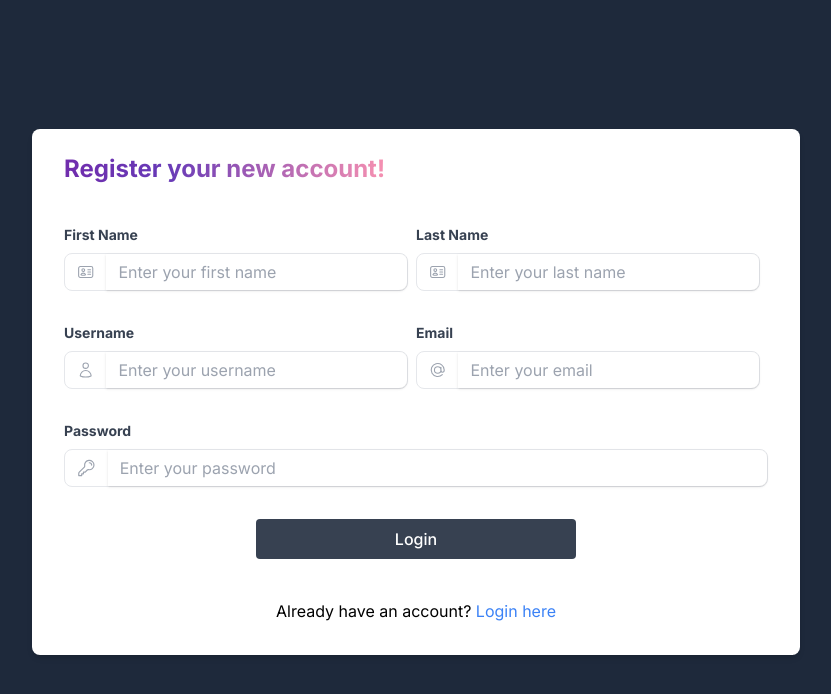
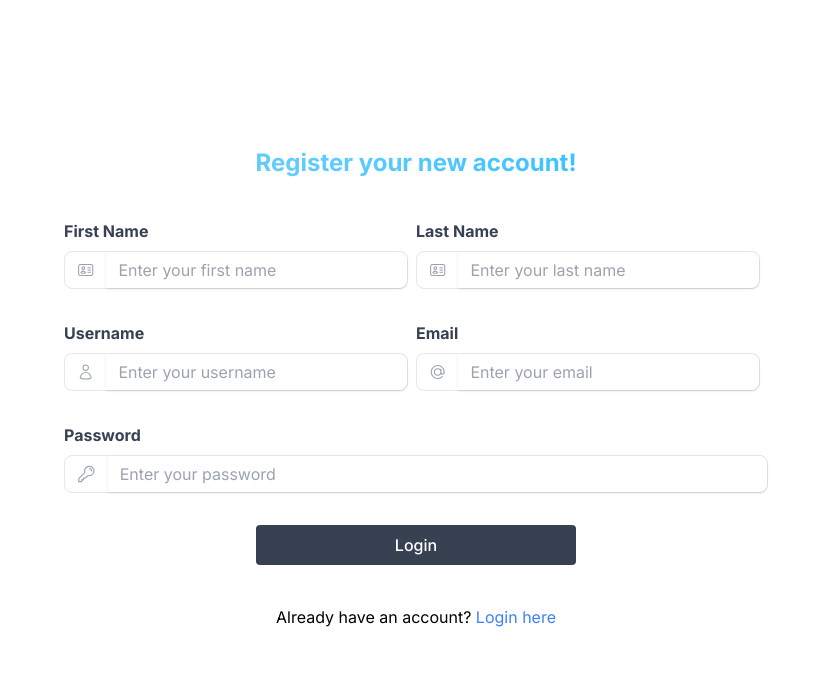
Before and after one commit to Kubat555/Next-Manager, a Next.js app: page /auth/register in a window 1280 px wide. Shown: the top 694 px of the page, without its empty margins (224-1055 px from the left). Built offline with nearby package versions, Linux system fonts and the light colour scheme.

Commit message:
also some style changes

```diff
--- a/app/auth/login/page.tsx
+++ b/app/auth/login/page.tsx
@@ -5,8 +5,8 @@ import LoginForm from '@components/loginForm';
 export default function LoginPage() {
 
   return (
-    <main className="flex items-center justify-center min-h-screen bg-slate-800">
-      <div className="relative mx-auto flex w-full max-w-[400px] flex-col space-y-2.5 p-4 z-30">
+    <main className="flex items-center justify-center min-h-screen">
+      <div className="relative mx-auto flex w-full max-w-[400px] flex-col z-30">
         <LoginForm />
       </div>
     </main>
--- a/app/auth/register/page.tsx
+++ b/app/auth/register/page.tsx
@@ -41,12 +41,12 @@ const RegisterPage: React.FC = () => {
     };
 
     return (
-        <div className="flex justify-center items-center h-screen  bg-slate-800">
-            <form className="bg-white shadow-md rounded-lg px-8 pt-6 pb-8 mb-4 w-full max-w-screen-md" onSubmit={handleSubmit}>
-                <h1 className="text-2xl font-bold mb-10 text-center magic-animated">Register your new account!</h1>
-                <div className="mb-4 md:flex md:justify-between">
+        <div className="flex justify-center items-center h-screen ">
+            <form className=" px-8 pt-6 pb-8 mb-4 w-full max-w-screen-md" onSubmit={handleSubmit}>
+                <h1 className="text-2xl font-bold mb-10 text-center sky-animated">Register your new account!</h1>
+                <div className="mb-4 md:flex md:justify-between text-md ">
                     <div className="md:w-1/2 md:mr-2 mb-4">
-                        <label className="block text-gray-700 text-sm font-bold mb-2" htmlFor="firstName">
+                        <label className="block text-gray-700 font-bold mb-2" htmlFor="firstName">
                             First Name
                         </label>
                         <div className="flex items-center border rounded-lg">
@@ -64,7 +64,7 @@ const RegisterPage: React.FC = () => {
                         </div>
                     </div>
                     <div className="md:w-1/2 md:mr-2">
-                        <label className="block text-gray-700 text-sm font-bold mb-2" htmlFor="lastName">
+                        <label className="block text-gray-700  font-bold mb-2" htmlFor="lastName">
                             Last Name
                         </label>
                         <div className="flex items-center border rounded-lg">
@@ -84,7 +84,7 @@ const RegisterPage: React.FC = () => {
                 </div>
                 <div className="mb-4 md:flex md:justify-between">
                     <div className="md:w-1/2 md:mr-2 mb-4">
-                        <label className="block text-gray-700 text-sm font-bold mb-2" htmlFor="userName">
+                        <label className="block text-gray-700  font-bold mb-2" htmlFor="userName">
                             Username
                         </label>
                         <div className="flex items-center border rounded-lg">
@@ -102,7 +102,7 @@ const RegisterPage: React.FC = () => {
                         </div>
                     </div>
                     <div className="md:w-1/2 md:mr-2">
-                        <label className="block text-gray-700 text-sm font-bold mb-2" htmlFor="email">
+                        <label className="block text-gray-700  font-bold mb-2" htmlFor="email">
                             Email
                         </label>
                         <div className="flex items-center border rounded-lg">
@@ -121,7 +121,7 @@ const RegisterPage: React.FC = () => {
                     </div>
                 </div>
                 <div className=" mb-8">
-                    <label className="block text-gray-700 text-sm font-bold mb-2" htmlFor="password">
+                    <label className="block text-gray-700  font-bold mb-2" htmlFor="password">
                         Password
                     </label>
                     <div className="flex items-center border rounded-lg">
--- a/app/globals.css
+++ b/app/globals.css
@@ -108,7 +108,7 @@ input[type='number']::-webkit-outer-spin-button {
   background: linear-gradient(to right, rgb(123, 31, 162), rgb(103, 58, 183), rgb(244, 143, 177), rgb(123, 31, 162));
   background-size: 200%;
 
-  display: inline-block;
+  display: block;
   position: relative;
 
   white-space: pre-wrap;
@@ -125,7 +125,7 @@ input[type='number']::-webkit-outer-spin-button {
   background: linear-gradient(to right, rgb(64, 163, 245), rgb(98, 205, 255), rgb(40, 187, 255), rgb(28, 147, 226));
   background-size: 200%;
 
-  display: inline-block;
+  display: block;
   position: relative;
 
   white-space: pre-wrap;
--- a/components/loginForm.tsx
+++ b/components/loginForm.tsx
@@ -1,6 +1,6 @@
 'use client';
 import {
-  AtSymbolIcon,
+  UserIcon,
   KeyIcon,
   ExclamationCircleIcon,
 } from '@heroicons/react/24/outline';
@@ -33,7 +33,7 @@ export default function LoginForm() {
 
   return (
     <div className="min-h-screen flex items-center justify-center">
-      <div className="w-full max-w-md bg-white p-8 rounded-lg shadow-lg">
+      <div className="w-full max-w-md p-8">
         <h1 className="text-2xl font-bold mb-6 text-center sky-animated">Let's log in!</h1>
         {error && (
           <div className="mb-4 p-4 text-red-700 bg-red-100 rounded-lg flex items-center">
@@ -43,7 +43,7 @@ export default function LoginForm() {
         )}
         <form onSubmit={handleSubmit}>
           <div className="mb-4 flex items-center border rounded-lg">
-            <AtSymbolIcon className="h-5 w-5 ml-2 text-gray-400" />
+            <UserIcon className="h-5 w-5 ml-2 text-gray-400" />
             <input
               type="text"
               placeholder="Username"
```
